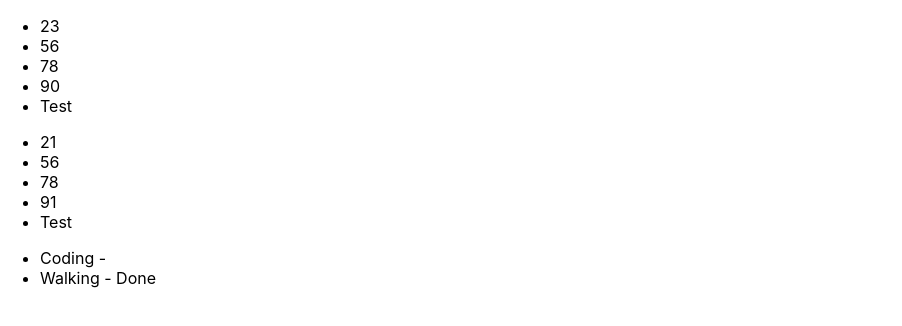
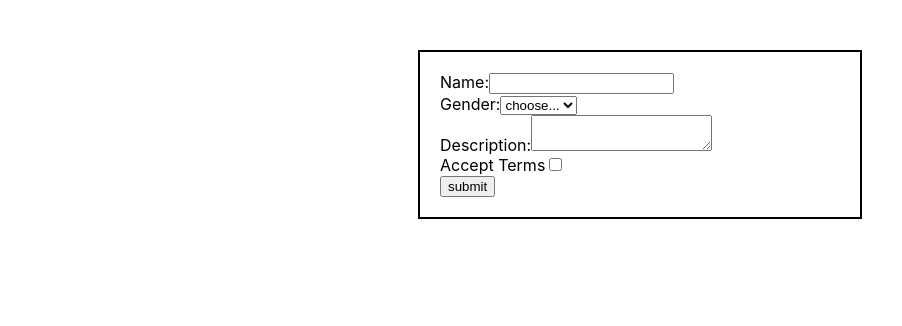
Before and after one commit to dorje070/ReactTutorial, a React (Create React App) app in the folder basic-app/: page / in a window 1280 px wide. Shown: the top 326 px of the page, without its empty margins (0-902 px from the left). Built offline with nearby package versions, Linux system fonts and the light colour scheme.

Commit message:
input from

```diff
--- a/basic-app/src/App.js
+++ b/basic-app/src/App.js
@@ -6,25 +6,12 @@ import ToggleButton from './ToggleButton';
 import Greeting from './Greeting';
 import LoginControl from './LoginControl';
 import NumberList from './NumberList';
+import UserForm from './UserForm';
 
 function App() {
-  const numbers = [23, 56, 78, 90, 'Test'];
-  const numbers2 = [21, 56, 78, 91, 'Test'];
-  const todos = [
-    { id: '1', name: 'Coding', isDone: false },
-    { id: '2', name: 'Walking', isDone: true },
-  ];
   return (
     <div>
-      <NumberList numbers={numbers} />
-      <NumberList numbers={numbers2} />
-      <ul>
-        {todos.map((todo) => (
-          <li key={todo.id}>
-            {todo.name} - {todo.isDone ? 'Done' : ''}
-          </li>
-        ))}
-      </ul>
+      <UserForm />
     </div>
   );
 }
--- /dev/null
+++ b/basic-app/src/UserForm.js
@@ -0,0 +1,94 @@
+import React from 'react';
+
+class UserForm extends React.Component {
+  constructor(props) {
+    super(props);
+    this.state = {
+      userName: '',
+      description: '',
+      gender: '',
+      acceptTerms: false,
+    };
+  }
+
+  handleChange = (event) => {
+    this.setState({
+      [event.target.name]:
+        event.target.type === 'checkbox'
+          ? event.target.checked
+          : event.target.value,
+    });
+  };
+
+  handleSubmit = (event) => {
+    event.preventDefault();
+    alert(
+      'User name : ' +
+        this.state.userName +
+        '\n Description:' +
+        this.state.description +
+        '\n Gender: ' +
+        this.state.gender +
+        '\n Accept Terms: ' +
+        this.state.acceptTerms
+    );
+  };
+
+  render() {
+    return (
+      <form onSubmit={this.handleSubmit}>
+        <div>
+          <label>
+            Name:
+            <input
+              type="text"
+              name="userName"
+              value={this.state.userName}
+              onChange={this.handleChange}
+            />
+          </label>
+        </div>
+        <div>
+          <label>
+            Gender:
+            <select
+              name="gender"
+              value={this.state.gender}
+              onChange={this.handleChange}
+            >
+              <option>choose...</option>
+              <option value="male">Male</option>
+              <option value="female">Female</option>
+            </select>
+          </label>
+        </div>
+        <div>
+          <label>
+            Description:
+            <textarea
+              name="description"
+              value={this.state.description}
+              onChange={this.handleChange}
+            ></textarea>
+          </label>
+        </div>
+        <div>
+          <label>
+            Accept Terms
+            <input
+              type="Checkbox"
+              name="acceptTerms"
+              checked={this.state.acceptTerms}
+              onChange={this.handleChange}
+            />
+          </label>
+        </div>
+        <div>
+          <button type="submit">submit</button>
+        </div>
+      </form>
+    );
+  }
+}
+
+export default UserForm;
--- a/basic-app/src/index.css
+++ b/basic-app/src/index.css
@@ -11,3 +11,14 @@ code {
   font-family: source-code-pro, Menlo, Monaco, Consolas, 'Courier New',
     monospace;
 }
+
+form {
+  width: 400px;
+  margin: 50px auto;
+  border: 2px #000000 solid;
+  padding: 20px;
+}
+
+from > div {
+  margin: 20px;
+}
```
